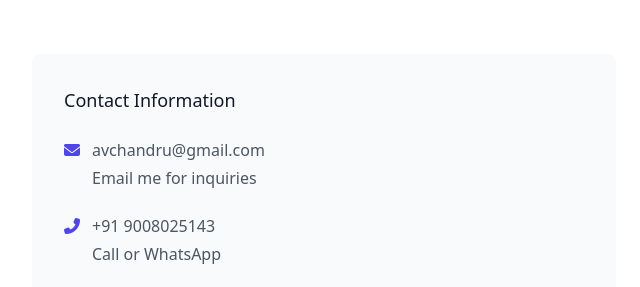
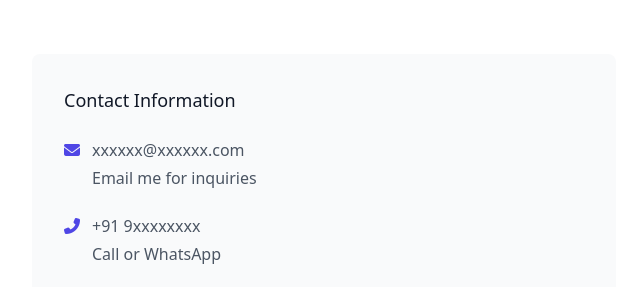
Before and after one commit to chandru2/chandru2.github.io, a plain HTML site: page index.html in a window 1280 px wide. Shown: the part 4760-5047 px from the top of the page, 0-640 px from the left. Drawn offline with nearby package versions, Linux system fonts and the light colour scheme.

Commit message:
Update index.html

```diff
--- a/index.html
+++ b/index.html
@@ -510,7 +510,7 @@
                                     <i class="fas fa-envelope text-indigo-600"></i>
                                 </div>
                                 <div class="ml-3 text-base text-gray-600">
-                                    <p>avchandru@gmail.com</p>
+                                    <p>xxxxxx@xxxxxx.com</p>
                                     <p class="mt-1">Email me for inquiries</p>
                                 </div>
                             </div>
@@ -519,7 +519,7 @@
                                     <i class="fas fa-phone-alt text-indigo-600"></i>
                                 </div>
                                 <div class="ml-3 text-base text-gray-600">
-                                    <p>+91 9008025143</p>
+                                    <p>+91 9xxxxxxxx</p>
                                     <p class="mt-1">Call or WhatsApp</p>
                                 </div>
                             </div>
```
